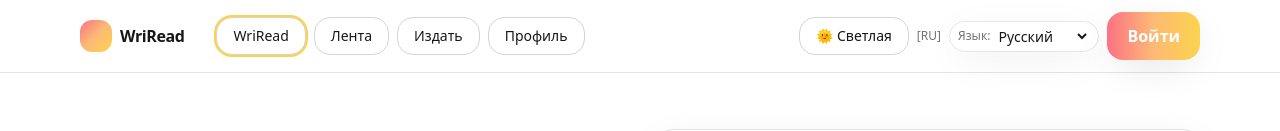
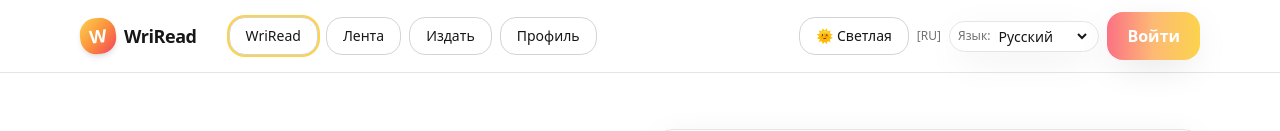
Before and after one commit to r69kjy4r92-droid/wriread, a React (Vite) app: page / in a window 1280 px wide. Shown: the top 131 px of the page. Built offline with nearby package versions, Linux system fonts and the light colour scheme.

Commit message:
Add tilted sticker logo for WriRead header

```diff
--- a/src/App.tsx
+++ b/src/App.tsx
@@ -1,4 +1,5 @@
 import React, { useEffect, useMemo, useState } from "react";
+import { Logo } from "./components/Logo";
 
 // ===== Helpers =====
 const ACCENT = "from-rose-400 via-orange-300 to-amber-300";
@@ -279,12 +280,12 @@ const Header: React.FC<HeaderProps> = ({
   return (
     <header className="sticky top-0 z-40 bg-white/80 dark:bg-neutral-950/70 backdrop-blur border-b border-neutral-200 dark:border-neutral-800">
       <div className="max-w-6xl mx-auto px-4 py-3 flex items-center gap-2">
-        <div className="flex items-center gap-2">
-          <div
-            className={cx("h-8 w-8 bg-gradient-to-br", ACCENT, "rounded-xl")}
-          />
-          <div className="font-black tracking-tight">WriRead</div>
-        </div>
+        <button
+          className="flex items-center gap-2"
+          onClick={() => onNav("landing")}
+        >
+          <Logo />
+        </button>
         <nav className="ml-6 hidden md:flex gap-2">
           {nav.map((n) => (
             <GhostButton
--- /dev/null
+++ b/src/components/Logo.tsx
@@ -0,0 +1,21 @@
+type LogoProps = {
+  compact?: boolean;
+};
+
+export function Logo({ compact }: LogoProps) {
+  return (
+    <div className="inline-flex items-center gap-2">
+      {/* Иконка-стикер */}
+      <div className="flex h-9 w-9 items-center justify-center rounded-2xl bg-gradient-to-br from-amber-300 via-orange-400 to-rose-500 shadow-md transform -rotate-6">
+        <span className="text-lg font-black text-white leading-none">W</span>
+      </div>
+
+      {/* Текстовая часть: только WriRead, без слогана */}
+      {!compact && (
+        <span className="text-lg font-semibold tracking-tight text-neutral-900 dark:text-neutral-50">
+          WriRead
+        </span>
+      )}
+    </div>
+  );
+}
```
